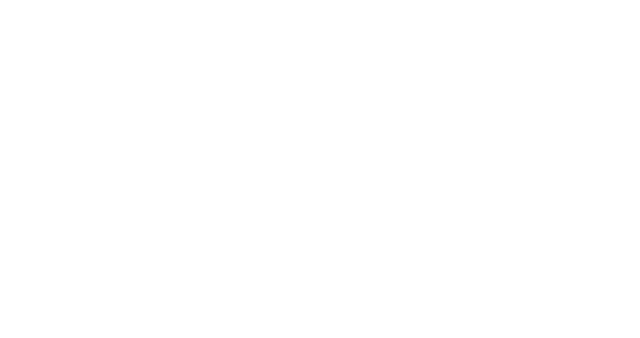
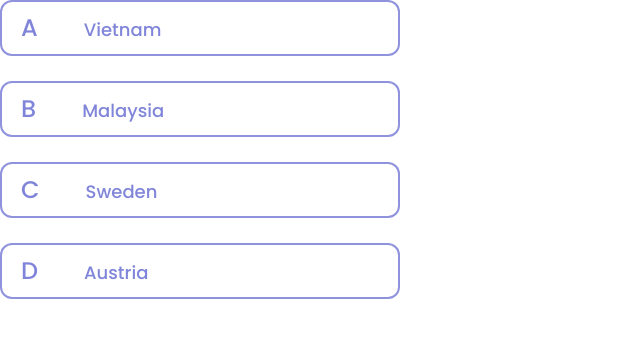
Before and after one commit to juliodumont/country-quiz, a React (Vite) app: page / in a window 1280 px wide. Shown: the top 338 px of the page, without its empty margins (0-640 px from the left). Built offline with nearby package versions, Linux system fonts and the light colour scheme.

Commit message:
Added QuestionAnswer

```diff
--- a/index.html
+++ b/index.html
@@ -4,7 +4,7 @@
     <meta charset="UTF-8" />
     <link rel="icon" type="image/svg+xml" href="/vite.svg" />
     <meta name="viewport" content="width=device-width, initial-scale=1.0" />
-    <title>Vite + React + TS</title>
+    <title>Country Quiz</title>
   </head>
   <body>
     <div id="root"></div>
--- a/src/App.css
+++ b/src/App.css
@@ -0,0 +1,8 @@
+@import url('https://fonts.googleapis.com/css2?family=Poppins:wght@400;500;700&display=swap');
+
+*{
+  margin: 0px;
+  padding: 0px;
+  box-sizing: border-box;
+  font-family: 'Poppins', sans-serif;
+}
--- a/src/App.tsx
+++ b/src/App.tsx
@@ -1,11 +1,15 @@
+import { QuestionAnswer } from './components/QuestionAnswer'
 import './App.css'
 
 function App() {
 
   return (
-    <div className="App">
-
-    </div>
+    <main className="App">
+      <QuestionAnswer questionAnswer='Vietnam' questionNumber='A'/>
+      <QuestionAnswer questionAnswer='Malaysia' questionNumber='B'/>
+      <QuestionAnswer questionAnswer='Sweden' questionNumber='C'/>
+      <QuestionAnswer questionAnswer='Austria' questionNumber='D'/>
+    </main>
   )
 }
 
--- /dev/null
+++ b/src/components/QuestionAnswer/index.tsx
@@ -0,0 +1,17 @@
+import "./styles.css";
+
+type QuestionAnswerType = {
+  questionAnswer: string;
+  questionNumber: string;
+};
+
+export function QuestionAnswer(props: QuestionAnswerType) {
+  return (
+    <div className="question-container">
+      <p>
+        <span className="question-number">{props.questionNumber}</span>
+        {props.questionAnswer}
+      </p>
+    </div>
+  );
+}
--- /dev/null
+++ b/src/components/QuestionAnswer/styles.css
@@ -0,0 +1,38 @@
+.question-container {
+  background: #ffffff;
+  border: 2px solid rgba(96, 102, 208, 0.7);
+  border-radius: 12px;
+  height: 56px;
+  width: 100%;
+  max-width: 400px;
+  font-weight: 500;
+  color: rgba(96, 102, 208, 0.8);
+  display: flex;
+  align-items: center;
+  padding: 10px 19px;
+  cursor: pointer;
+}
+
+.question-container:not(:last-of-type) {
+  margin-bottom: 25px;
+}
+
+.question-container p {
+  font-size: 18px;
+  text-transform: capitalize;
+  line-height: 27px;
+}
+
+.question-container span {
+  text-transform: uppercase;
+  font-size: 24px;
+  margin-right: 46px;
+}
+
+
+.question-container:hover,
+.question-container:focus{
+  color: #FFFFFF;
+  background-color: #F9A826;
+  border: none;
+}
--- a/tsconfig.json
+++ b/tsconfig.json
@@ -1,7 +1,7 @@
 {
   "compilerOptions": {
     "target": "ESNext",
-    "baseUrl": "src",
+    "baseUrl": "./src",
     "useDefineForClassFields": true,
     "lib": ["DOM", "DOM.Iterable", "ESNext"],
     "allowJs": false,
```
